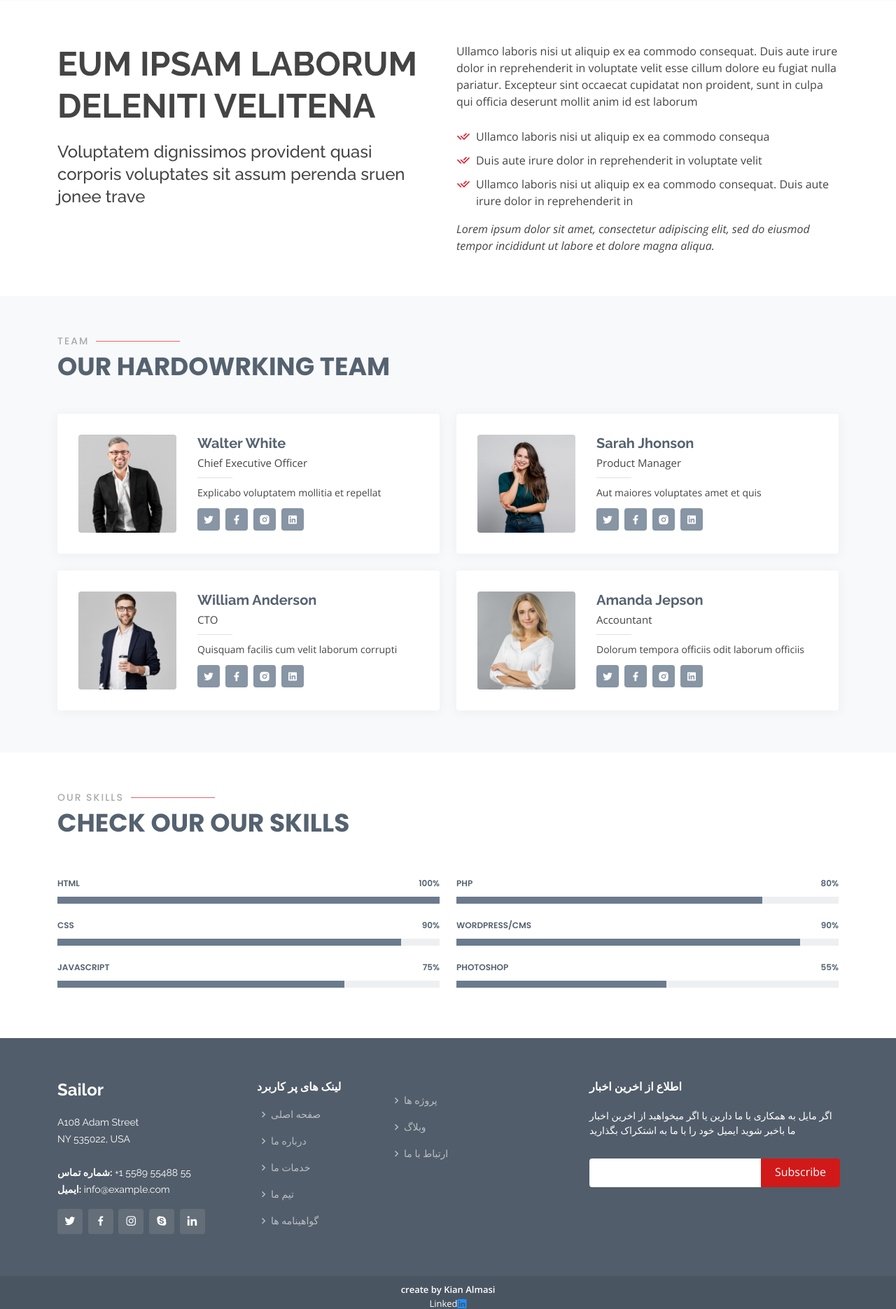
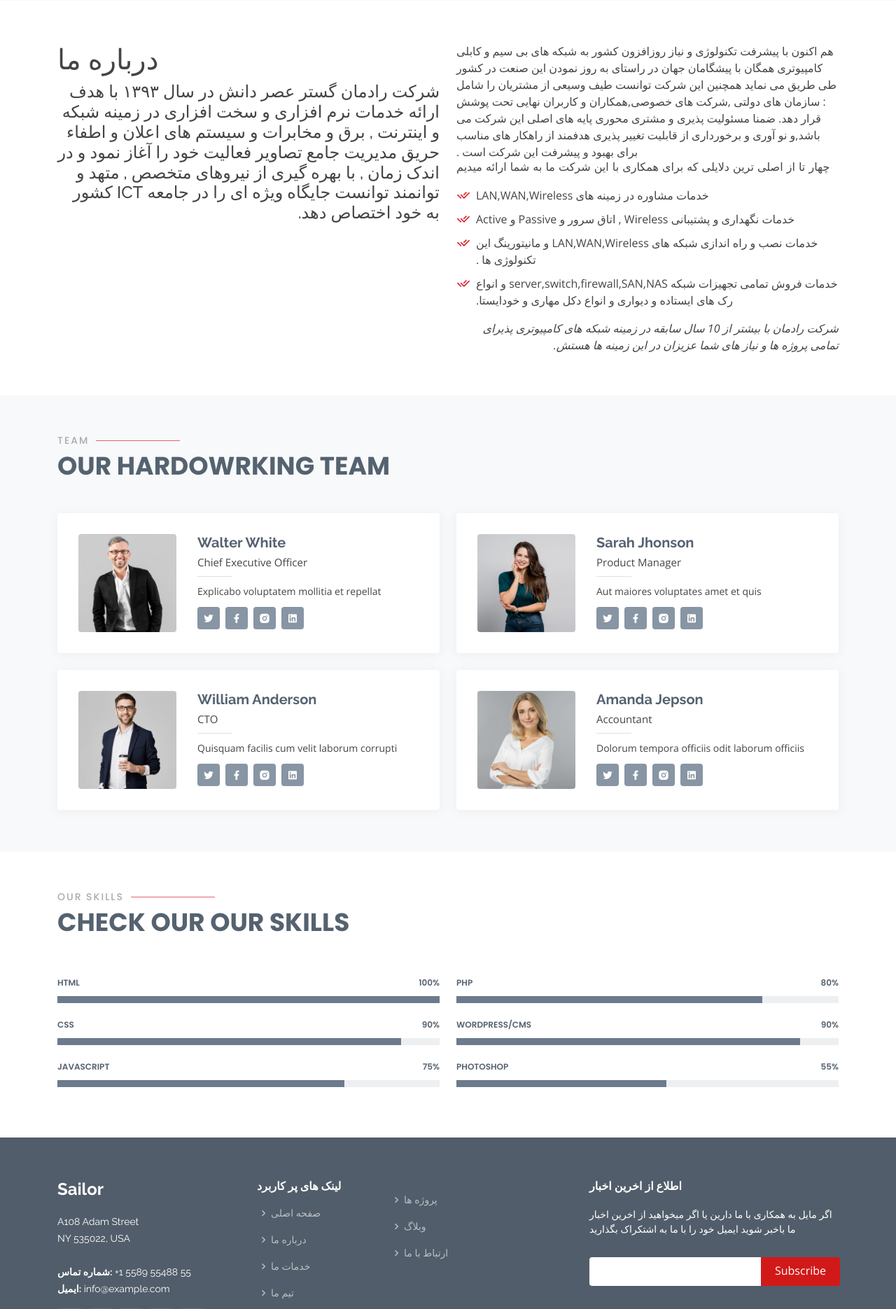
Before and after one commit to kian-al/radman-site, a Django app: page /about/ in a window 1280 px wide. Shown: the part 153-2023 px from the top of the page at 70% size. Run offline with Django 4.2, Linux system fonts and the light colour scheme; parts of the project's set-up code (start-up, migrations or seed data) failed here and were passed over; some libraries are stand-ins or nearby versions.

Commit message:
update text into website

```diff
--- a/templates/blog/about.html
+++ b/templates/blog/about.html
@@ -82,28 +82,35 @@
     </section><!-- End Breadcrumbs -->
 
     <!-- ======= About Section ======= -->
+    <div class="center-content">
+
       <section id="about" class="about">
         <div class="container">
 
           <div class="row content">
             <div class="col-lg-6">
-            <h2>Eum ipsam laborum deleniti velitena</h2>
-            <h3>Voluptatem dignissimos provident quasi corporis voluptates sit assum perenda sruen jonee trave</h3>
+              <h1>درباره ما</h1>
+              <script src="https://cdn.jsdelivr.net/npm/typed.js@2.0.12"></script>
+              <h4 dir="rtl">شرکت رادمان گستر عصر دانش در سال ۱۳۹۳ با هدف ارائه خدمات نرم افزاری و سخت افزاری در زمینه شبکه و اینترنت , برق و مخابرات و سیستم های اعلان و اطفاء حریق مدیریت جامع تصاویر فعالیت خود را آغاز نمود و در اندک زمان ,
+                با بهره گیری از نیروهای متخصص , متهد و توانمند توانست جایگاه ویژه ای را در جامعه ICT کشور به خود اختصاص دهد.
+              </h4>
             </div>
             <div class="col-lg-6 pt-4 pt-lg-0">
-            <p>
-              Ullamco laboris nisi ut aliquip ex ea commodo consequat. Duis aute irure dolor in reprehenderit in voluptate
-              velit esse cillum dolore eu fugiat nulla pariatur. Excepteur sint occaecat cupidatat non proident, sunt in
-              culpa qui officia deserunt mollit anim id est laborum
-            </p>
+              <h7 dir="rtl">
+                هم اکنون با پیشرفت تکنولوژی و نیاز روزافزون کشور به شبکه های بی سیم و کابلی کامپیوتری همگان با پیشگامان جهان در راستای به روز نمودن این صنعت در کشور طی طریق می نماید همچنین این شرکت توانست
+                طیف وسیعی از مشتریان را شامل : سازمان های دولتی ,شرکت های خصوصی,همکاران و کاربران نهایی تحت پوشش قرار دهد.
+                ضمنا مسئولیت پذیری و مشتری محوری پایه های اصلی این شرکت می باشد,و نو آوری و برخورداری از قابلیت تغییر پذیری هدفمند از راهکار های مناسب برای بهبود و پیشرفت این شرکت است .
+              </h7>
+              <br>
+              <h6 dir="ltr" style="font-family:verdana;bold;">چهار تا از اصلی ترین دلایلی که برای همکاری با این شرکت ما به شما ارائه میدیم</h6>
               <ul>
-              <li><i class="ri-check-double-line"></i> Ullamco laboris nisi ut aliquip ex ea commodo consequa</li>
-              <li><i class="ri-check-double-line"></i> Duis aute irure dolor in reprehenderit in voluptate velit</li>
-              <li><i class="ri-check-double-line"></i> Ullamco laboris nisi ut aliquip ex ea commodo consequat. Duis aute irure dolor in reprehenderit in</li>
+                <li dir="rtl"><i class="ri-check-double-line"></i> خدمات مشاوره در زمینه های LAN,WAN,Wireless</li>
+                <li dir="rtl"><i class="ri-check-double-line"></i> خدمات نگهداری و پشتیبانی Wireless , اتاق سرور و Passive و Active</li>
+                <li dir="rtl"><i class="ri-check-double-line"></i>خدمات نصب و راه اندازی شبکه های  LAN,WAN,Wireless و مانیتورینگ این تکنولوژی ها .</li>
+                <li dir="rtl"><i class="ri-check-double-line"></i> خدمات فروش تمامی تجهیزات شبکه  server,switch,firewall,SAN,NAS و انواع رک های ایستاده و دیواری و انواع دکل مهاری و خودایستا.</li>
               </ul>
-            <p class="fst-italic">
-              Lorem ipsum dolor sit amet, consectetur adipiscing elit, sed do eiusmod tempor incididunt ut labore et dolore
-              magna aliqua.
+              <p class="fst-italic" dir="rtl">
+                شرکت رادمان با بیشتر از 10 سال سابقه در زمینه شبکه های کامپیوتری پذیرای تمامی پروژه ها و نیاز های شما عزیزان در این زمینه ها هستش.
               </p>
             </div>
           </div>
```
Also changed, not shown: templates/blog/base.html (+19 -15 lines), db.sqlite3. Lines whose indentation alone changed are shown as unchanged.
